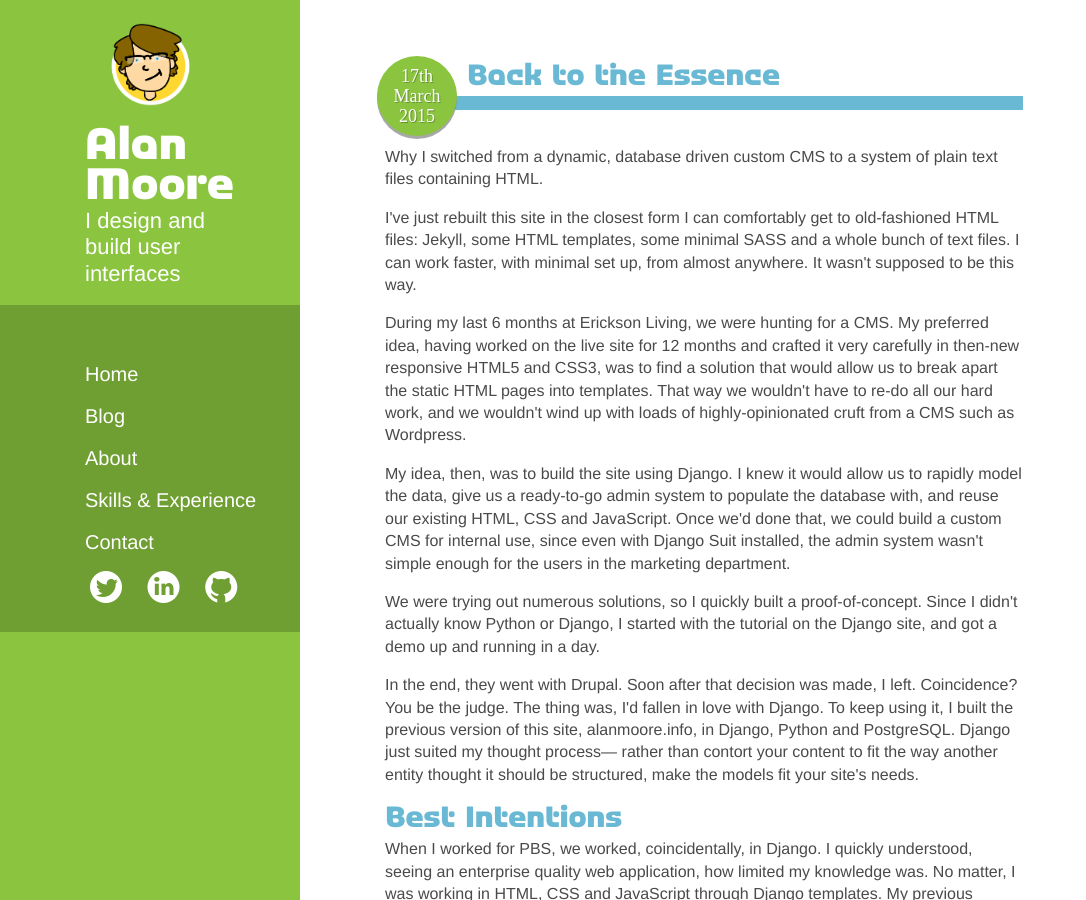
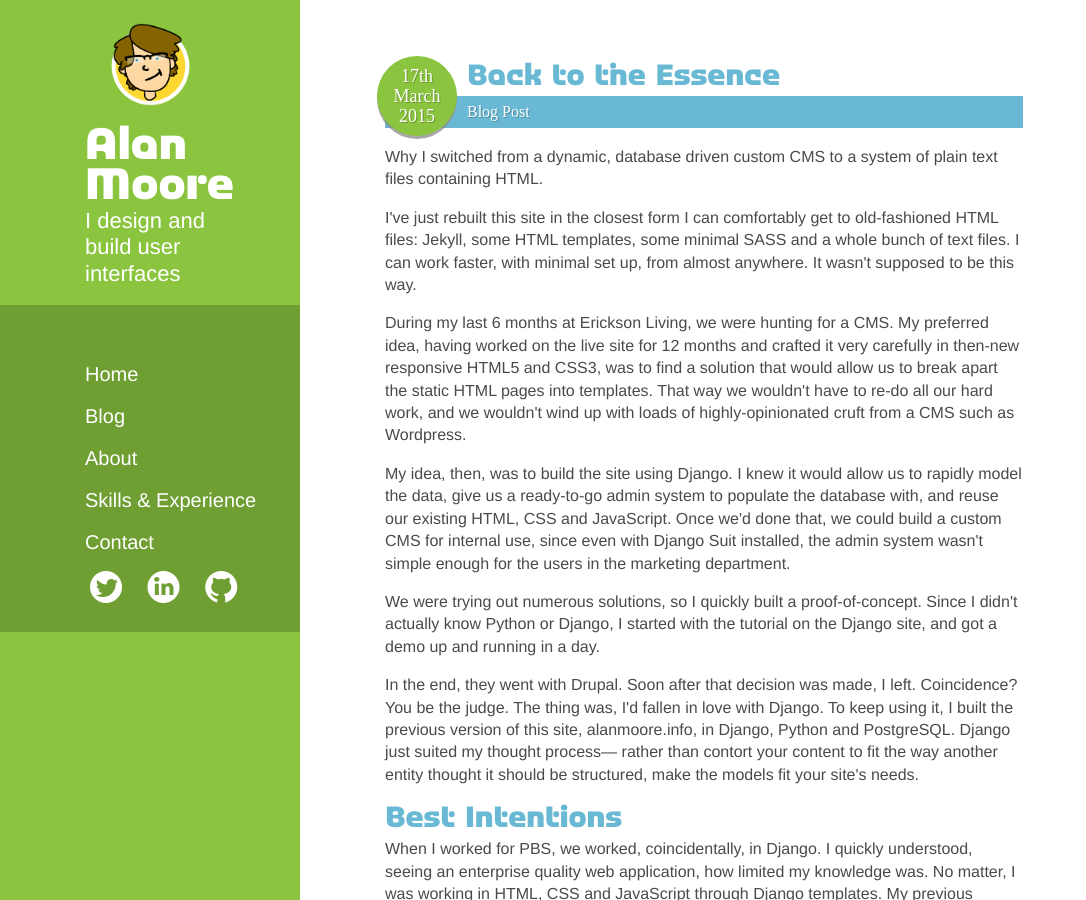
Before and after one commit to alanmoore/alanmoore.github.io, a Jekyll site: the page built from _posts/words/2015-03-07-back-to-the-essence.html, in a window 1280 px wide and 900 px high. Shown: the whole window, without its empty margins (0-1086 px from the left). Built offline with Jekyll 4.4.1, drawn with Linux system fonts in a browser that asks for light colours; nearby versions of some CDN libraries; some web fonts are replaced.

Commit message:
Moar content tweakz

```diff
--- a/_posts/words/2014-03-27-a-front-end-philosophy.html
+++ b/_posts/words/2014-03-27-a-front-end-philosophy.html
@@ -5,6 +5,8 @@
 month:          "27th March 2014"
 permalink:      a-front-end-philosophy
 type:           words
+subtitle:       Blog Post
+
 intro:          My approach to coding, circa March 2014
 ---
 
--- a/_posts/words/2015-03-07-back-to-the-essence.html
+++ b/_posts/words/2015-03-07-back-to-the-essence.html
@@ -5,6 +5,7 @@
 month: 			"17th March 2015"
 permalink: 		back-to-the-essence
 type:			words
+subtitle:		Blog Post
 intro: 			Why I switched from a dynamic, database driven custom CMS to a system of plain text files containing HTML.
 ---
 
```
Also changed, not shown: 1 other file.
